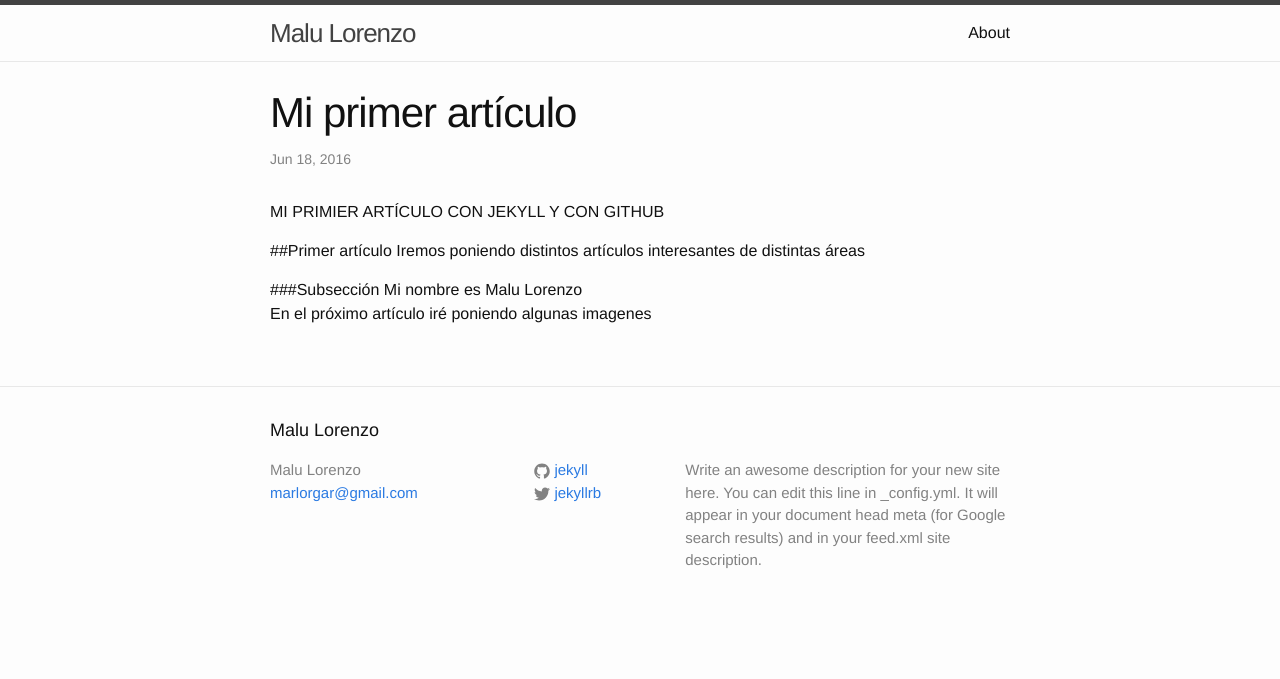
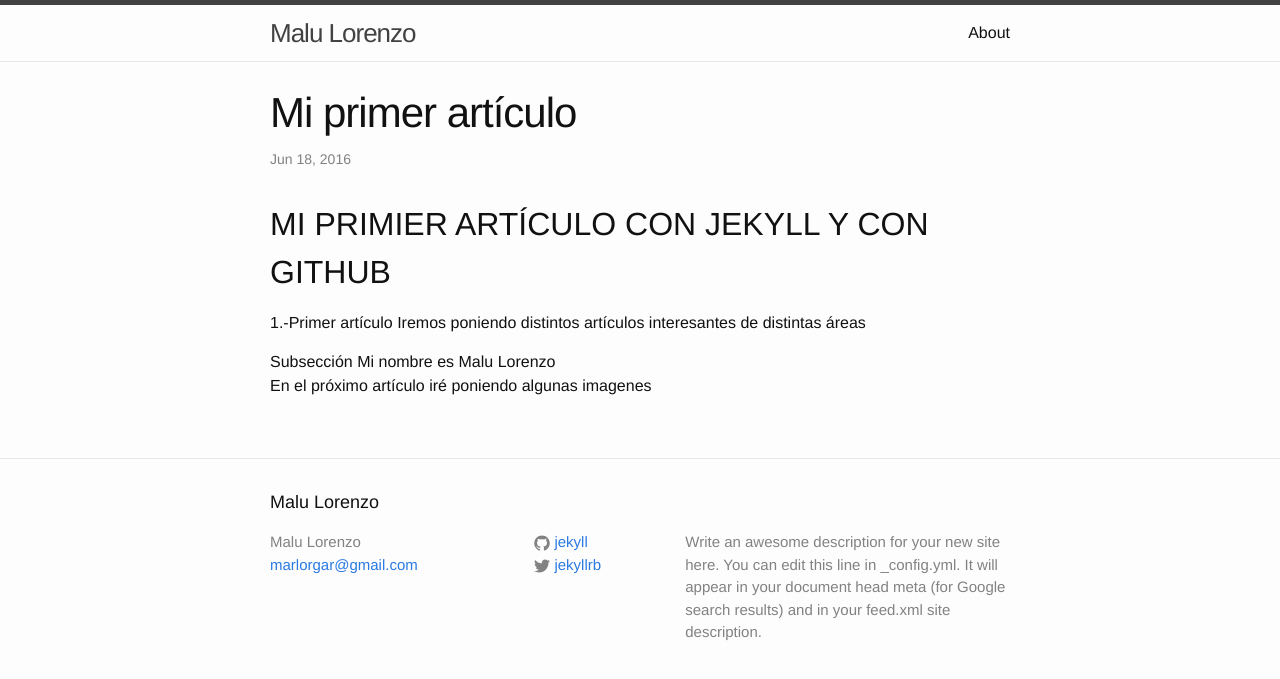
Before and after one commit to marlorgar/marlorgar.github.io, a Jekyll site: the page built from _posts/2016-06-18-mi-primer-articulo.md, in a window 1280 px wide. Shown: the top 679 px of the page. Built offline with Jekyll 4.4.1, drawn with Linux system fonts in a browser that asks for light colours.

Commit message:
Update 2016-06-18-mi-primer-articulo.md

```diff
--- a/_posts/2016-06-18-mi-primer-articulo.md
+++ b/_posts/2016-06-18-mi-primer-articulo.md
@@ -4,11 +4,11 @@ title:  "Mi primer artículo"
 date:   2016-06-18 11:46:12 +0100
 categories: jekyll update
 ---
-MI PRIMIER ARTÍCULO CON JEKYLL Y CON GITHUB
+<h2>MI PRIMIER ARTÍCULO CON JEKYLL Y CON GITHUB</h2>
 
-##Primer artículo
+1.-Primer artículo
 Iremos poniendo distintos artículos interesantes de distintas áreas
 
-###Subsección
+Subsección
 Mi nombre es Malu Lorenzo
 En el próximo artículo iré poniendo algunas imagenes
```
